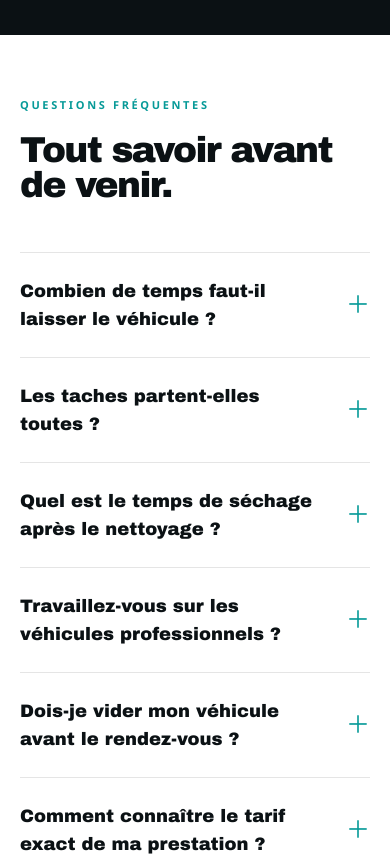
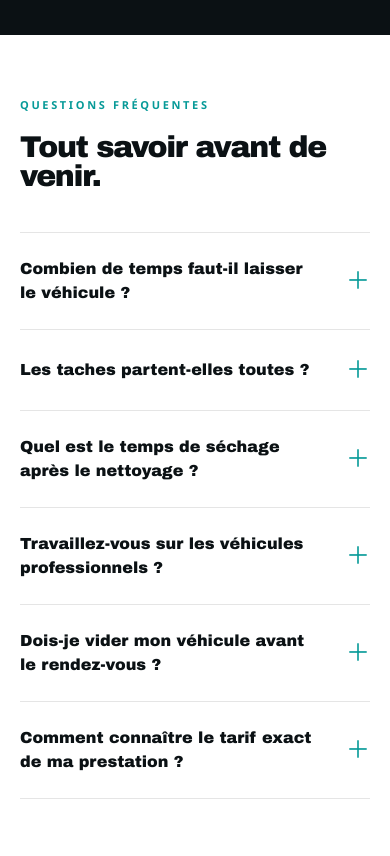
Before and after one commit to ovo-thom/auto-detailing, a Next.js app: page /prestations in a window 390 px wide. Shown: the part 3900-4756 px from the top of the page. Built offline with nearby package versions, Linux system fonts and the light colour scheme.

Commit message:
style(faq): improve responsive layout

```diff
--- a/app/prestations/page.tsx
+++ b/app/prestations/page.tsx
@@ -189,11 +189,11 @@ export default function Prestations() {
         <div className="container-site">
           <p className="eyebrow">Questions fréquentes</p>
 
-          <h2 className="display text-4xl sm:text-5xl lg:text-6xl">
+          <h2 className="display text-3xl sm:text-4xl lg:text-5xl">
             Tout savoir avant de venir.
           </h2>
 
-          <div className="mt-12 divide-y divide-black/10 border-y border-black/10">
+          <div className="mt-10 divide-y divide-black/10 border-y border-black/10">
             {pricingFaq.map(([question, answer], index) => {
               const isOpen = openIndex === index;
 
@@ -202,7 +202,7 @@ export default function Prestations() {
                   <button
                     type="button"
                     onClick={() => setOpenIndex(isOpen ? null : index)}
-                    className="flex w-full cursor-pointer items-center justify-between gap-6 text-left font-display text-lg font-bold"
+                    className="flex w-full cursor-pointer items-center justify-between gap-6 text-left font-display text-base md:text-lg font-bold"
                   >
                     <span>{question}</span>
 
@@ -224,7 +224,7 @@ export default function Prestations() {
                         transition={{ duration: 0.25, ease: [0.4, 0, 0.2, 1] }}
                         className="overflow-hidden"
                       >
-                        <p className="mt-4 max-w-2xl text-sm leading-7 text-black/55">
+                        <p className="mt-4 max-w-2xl text-sm sm:text-base leading-7 text-black/55">
                           {answer}
                         </p>
                       </motion.div>
```
